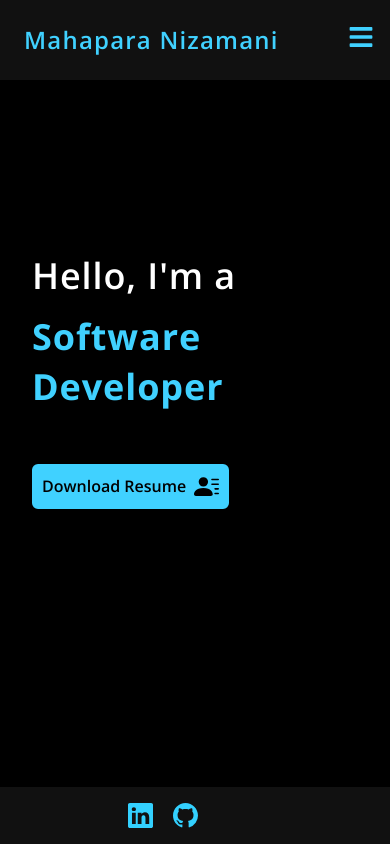
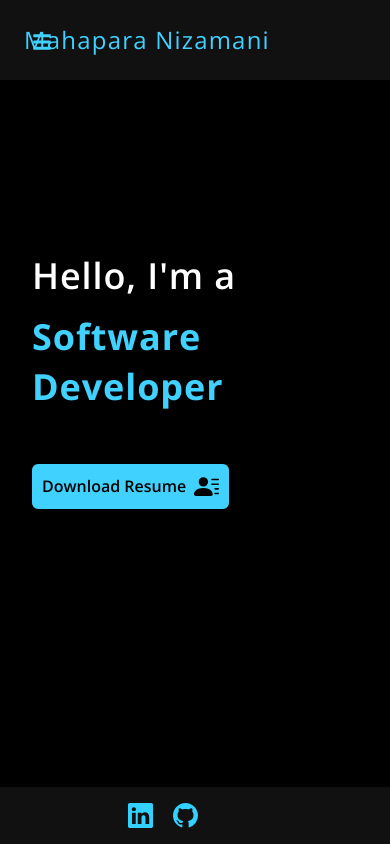
Before and after one commit to mahapara24/portfolio, a React (Vite) app: page /projects in a window 390 px wide. Shown: the top 844 px of the page. Built offline with nearby package versions, Linux system fonts and the light colour scheme.

Commit message:
header fabar changes added

```diff
--- a/src/components/Header/Hearder.jsx
+++ b/src/components/Header/Hearder.jsx
@@ -10,7 +10,7 @@ const Header = () => {
     <header className="flex flex-col fixed top-0 w-full bg-dark-gray/10">
       <div className="overflow-hidden flex justify-between items-center py-2 px-4 h-20 bg-dark-gray">
         <div>
-          <h1 className="tracking-wider ml-2 text-2xl sm:text-3xl text-custom-red font-semibold">
+          <h1 className="tracking-wider ml-2 text-2xl sm:text-3xl text-custom-red sm:font-semibold">
             Mahapara Nizamani
           </h1>{" "}
         </div>
@@ -152,10 +152,14 @@ const Header = () => {
 
       <div
         onClick={() => setNav(!nav)}
-        className="pr-4  p-6 cursor-pointer sm:hidden text-custom-red"
-        style={{ zIndex: 1000, position: "absolute", top: "0", right: "0" }}
+        className="pr-4  p-8 cursor-pointer sm:hidden text-custom-red"
+        style={{ zIndex: 1000, position: "absolute", top: "0", right: "2" }}
       >
-        {nav ? <FaTimes size={26} /> : <FaBars size={26} />}
+        {nav ? (
+          <FaTimes className="" size={20} />
+        ) : (
+          <FaBars className="" size={20} />
+        )}
       </div>
 
       {nav && (
--- a/src/components/Project/Projects.jsx
+++ b/src/components/Project/Projects.jsx
@@ -58,7 +58,7 @@ const Projects = () => {
     >
       <div className=" max-w-screen-lg p- mx-auto flex flex-col justify-center w-full h-full">
         {/* i have used max-w-screen-md instead of lg */}
-        <div className="pb-4 pt-10  sm:pt-0 px-4">
+        <div className="pb-4 pt-30  sm:pt-0 px-4">
           <h2 className="text-3xl font-bold text-center sm:text-left  text-custom-red  sm:text-3xl ">
             Projects
           </h2>
```
